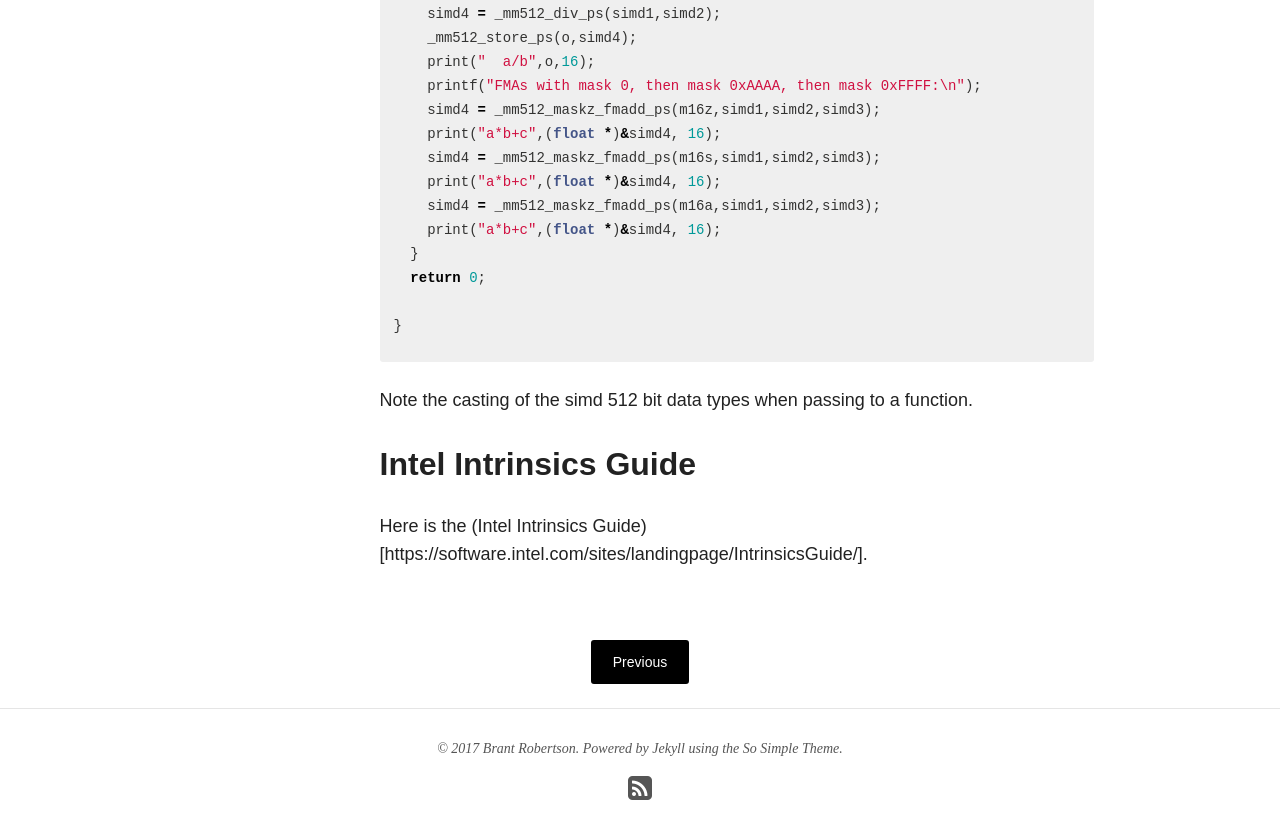
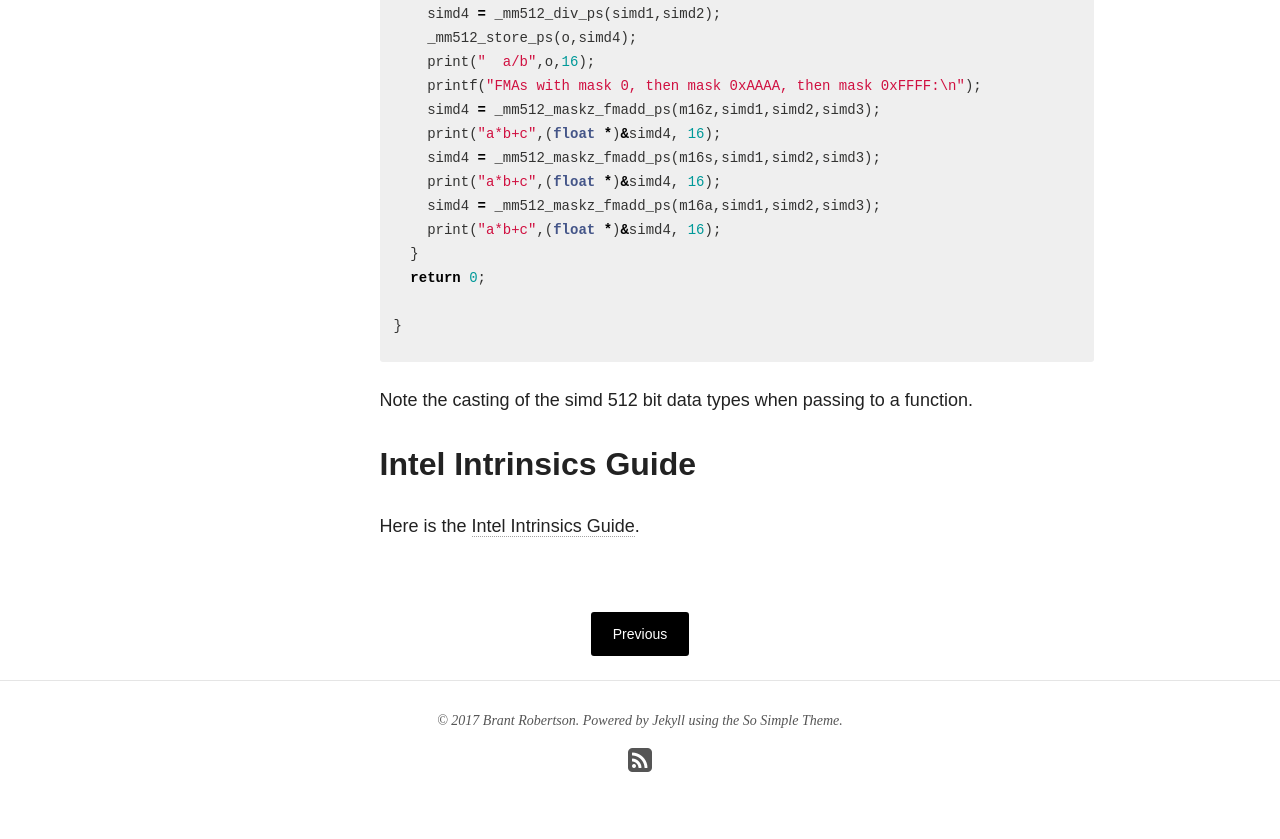
Before and after one commit to brantr/brantr.github.io, a Jekyll site: the page built from _posts/blog/2017-09-27-knights-landing.md, in a window 1280 px wide and 900 px high, scrolled down 10429 px. Shown: the top 839 px of the window. Built offline with Jekyll 4.4.1, drawn with Linux system fonts in a browser that asks for light colours; nearby versions of some CDN libraries.

Commit message:
Fixed markdown hyperlink.

```diff
--- a/_posts/blog/2017-09-27-knights-landing.md
+++ b/_posts/blog/2017-09-27-knights-landing.md
@@ -303,4 +303,4 @@ Note the casting of the simd 512 bit data types when passing to a function.
 
 ## Intel Intrinsics Guide
 
-Here is the (Intel Intrinsics Guide)[https://software.intel.com/sites/landingpage/IntrinsicsGuide/].
+Here is the [Intel Intrinsics Guide](https://software.intel.com/sites/landingpage/IntrinsicsGuide/).
```
